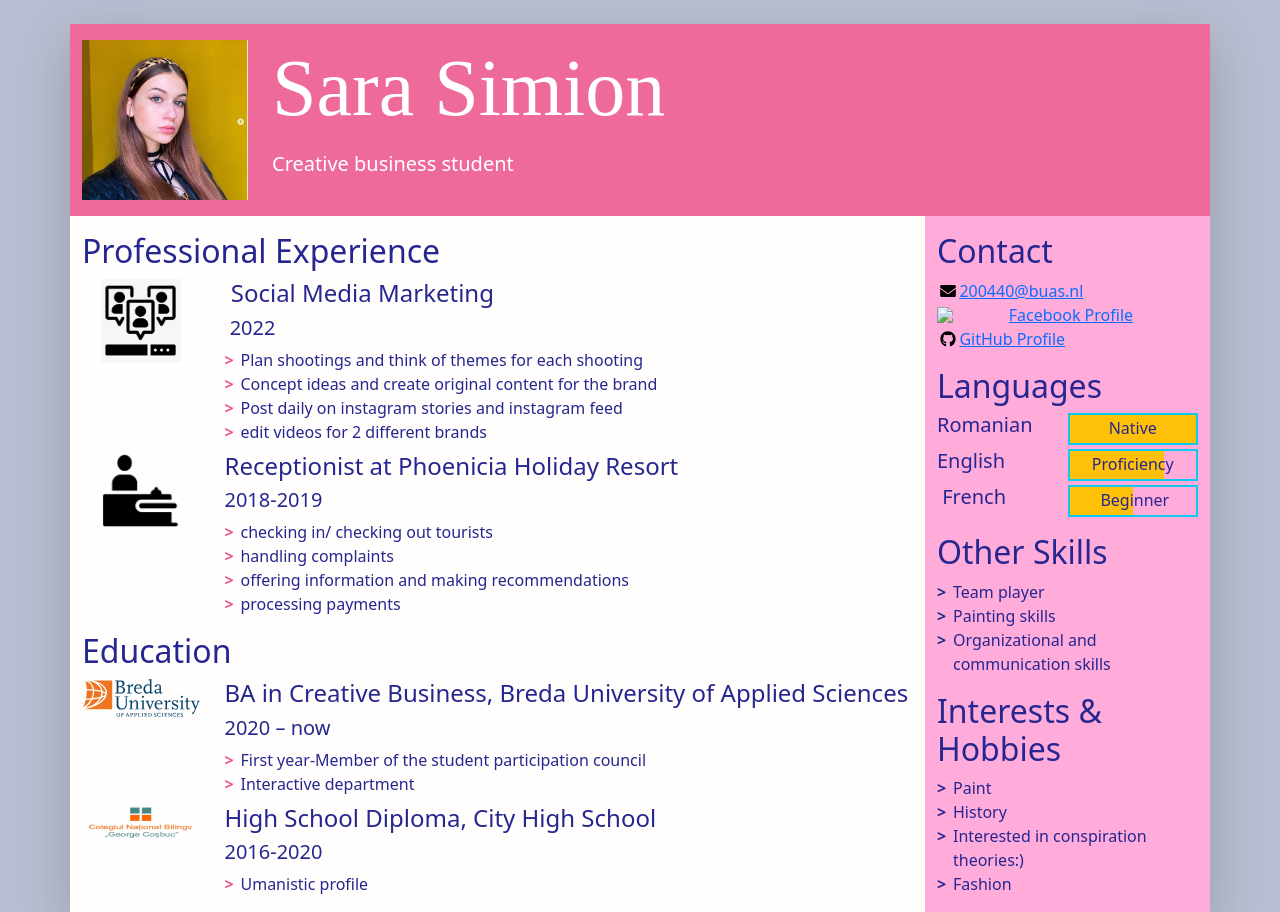
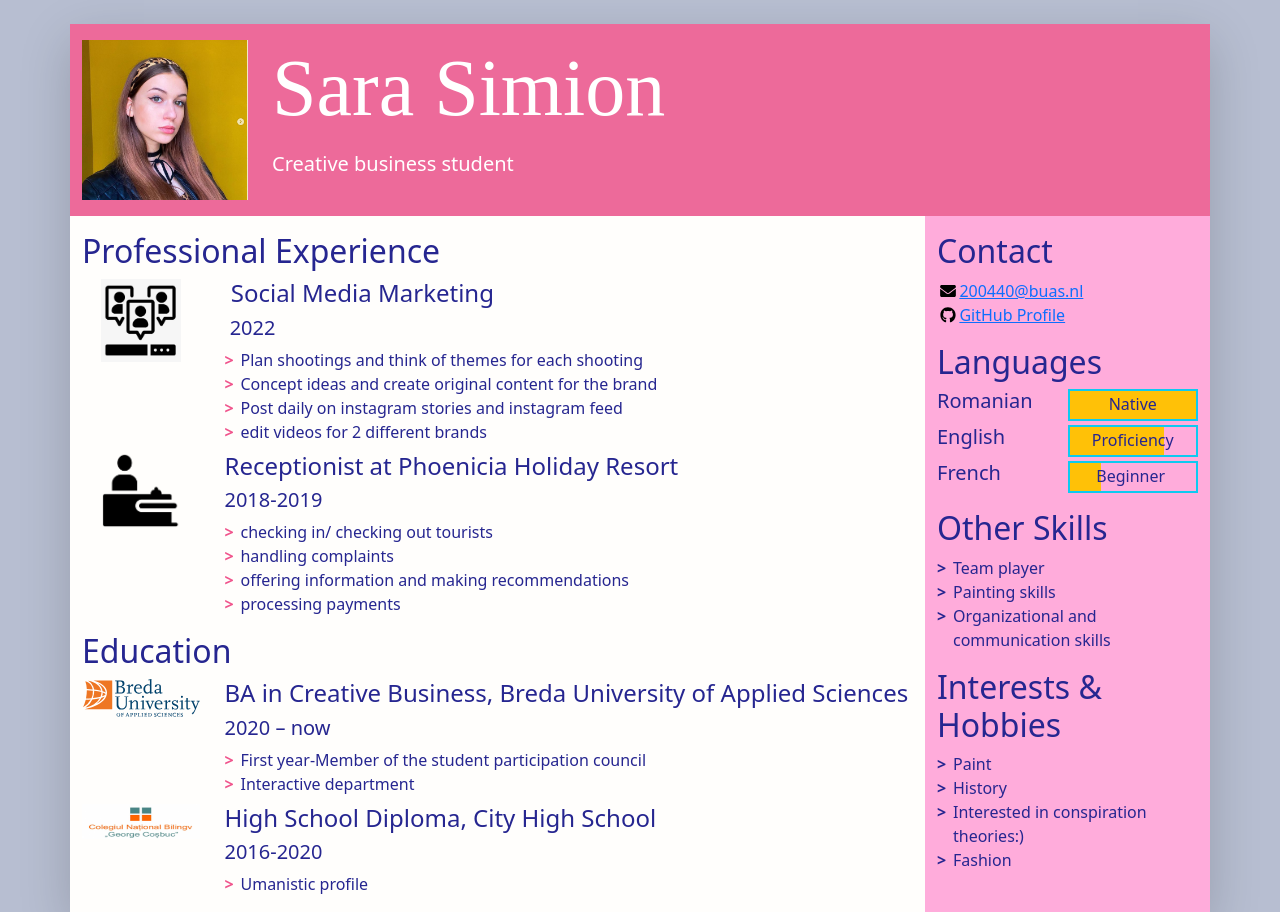
Before and after one commit to sarafrancesca/cv, a plain HTML site: page index.html in a window 1280 px wide. Shown: the top 912 px of the page. Drawn offline with nearby package versions, Linux system fonts and the light colour scheme.

Commit message:
hope the lucky one

```diff
--- a/index.html
+++ b/index.html
@@ -60,7 +60,7 @@
         <div class="col-12 col-sm-8 col-md-9 col-lg-10 my-3 header-content">
           <blockquote>
             <blockquote>
-              <h1 class="display-1" style="font-family:'alex-brush" ><strong>Sara Simion</strong></h1>
+              <h1 class="display-1" style="font-family:'alex-brush" >Sara Simion</h1>
             </blockquote>
           </blockquote>
 <h5 class="tagline">Creative business student</h5>
@@ -197,15 +197,10 @@
                 200440@buas.nl
               </a>
               </li>
-              <li class="contact-item">
-                <a class="d-flex align-items-center" href="https://www.facebook.com/sarafrancesca.simion/" target="_blank">
-                  <img class="contact-icon" src="images/icons/facebook.svg" alt="Facebook">
-                  Facebook Profile
-                </a>
-              </li>
+
               <li class="contact-item">
                 <a class="d-flex align-items-center" href="https://github.com/sarafrancesca/cv" target="_blank">
-                  <img class="contact-icon" src="images/icons/github.svg" alt="LinkedIn">
+                  <img class="contact-icon" src="images/icons/github.svg" alt="Github">
                   GitHub Profile
                 </a>
               </li>
@@ -235,12 +230,12 @@
                   <h6 class="position-absolute w-100 text-center top-0 py-1">Proficiency</h6>
                 </div>
               </li>
-              <li class="language-item d-flex mb-1">
-                <h5 class="language-name w-50">&nbsp;French</h5>
+               <li class="language-item d-flex mb-1">
+                <h5 class="language-name w-50">French&nbsp;</h5>
                 <div class="language-level w-50 border border-info border-2 position-relative">
                   <!-- The div below is a progress bar. Choose between w-25, w-50, w-75 and w-100 to show your level of fluency -->
-                  <div class="language-progress position-absolute bg-warning h-100 w-50"></div>
-                  <h6 class="position-absolute w-100 text-center top-0 py-1">&nbsp;Beginner</h6>
+                  <div class="language-progress position-absolute bg-warning h-100 w-25"></div>
+                  <h6 class="position-absolute w-100 text-center top-0 py-1">Beginner&nbsp;</h6>
                 </div>
               </li>
 
```
